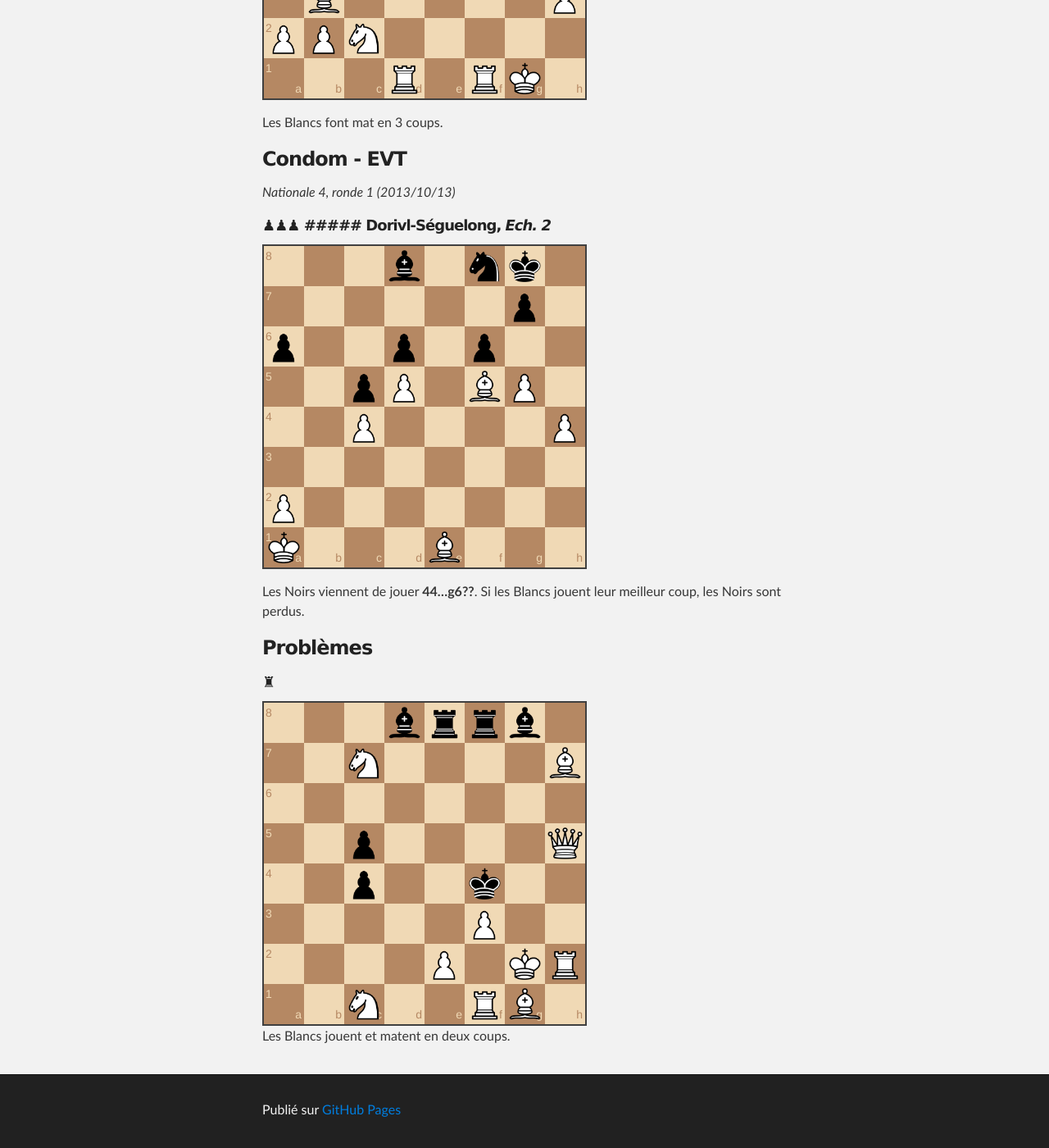
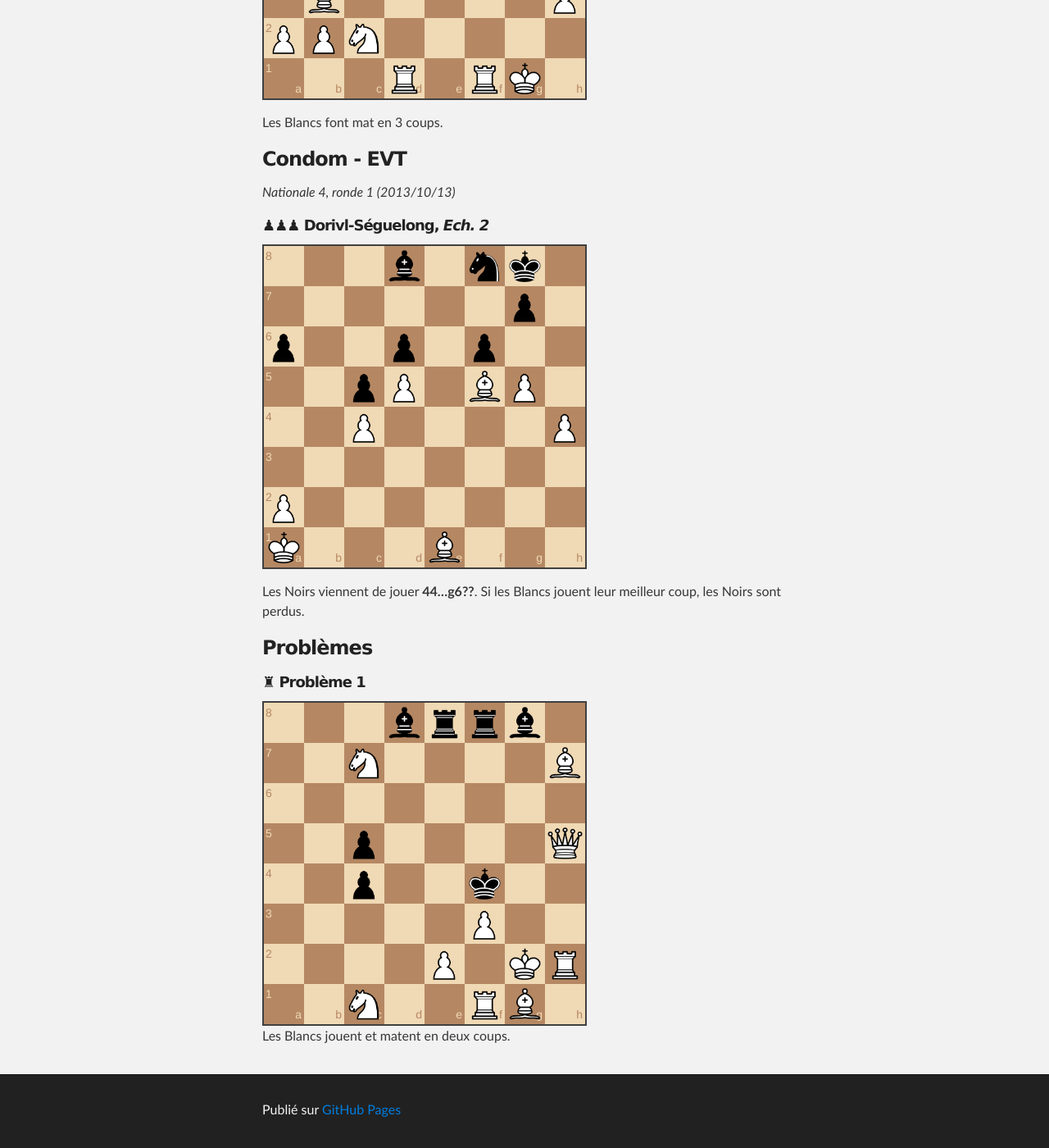
Before and after one commit to echiquier-villeneuve-tolosane/echiquier-villeneuve-tolosane.github.io, a Jekyll site: the page built from exercices.md, in a window 1280 px wide and 1400 px high, scrolled down 3591 px. Shown: the whole window at 82% size. Built offline with Jekyll 4.4.1, drawn with Linux system fonts in a browser that asks for light colours; nearby versions of some CDN libraries.

Commit message:
exercices.md mis à jour

```diff
--- a/exercices.md
+++ b/exercices.md
@@ -68,7 +68,7 @@ Les Blancs font mat en 3 coups.
 ###Condom - EVT
 _Nationale 4, ronde 1 (2013/10/13)_
 
-##### &#9823;&#9823;&#9823; ##### **Dorivl-Séguelong**, _Ech. 2_
+##### &#9823;&#9823;&#9823; **Dorivl-Séguelong**, _Ech. 2_
 
 `3b1nk1/6p1/p2p1p2/2pP1BP1/2P4P/8/P7/K3B3 w - - 0 44`
 
@@ -76,6 +76,6 @@ Les Noirs viennent de jouer **44...g6??**. Si les Blancs jouent leur meilleur co
 
 ###Problèmes
 
-##### &#9820;
+##### &#9820; Problème 1
 `3brrb1/2N4B/8/2p4Q/2p2k2/5P2/4P1KR/2N2RB1 w - - 0 1`
 Les Blancs jouent et matent en deux coups.
```
